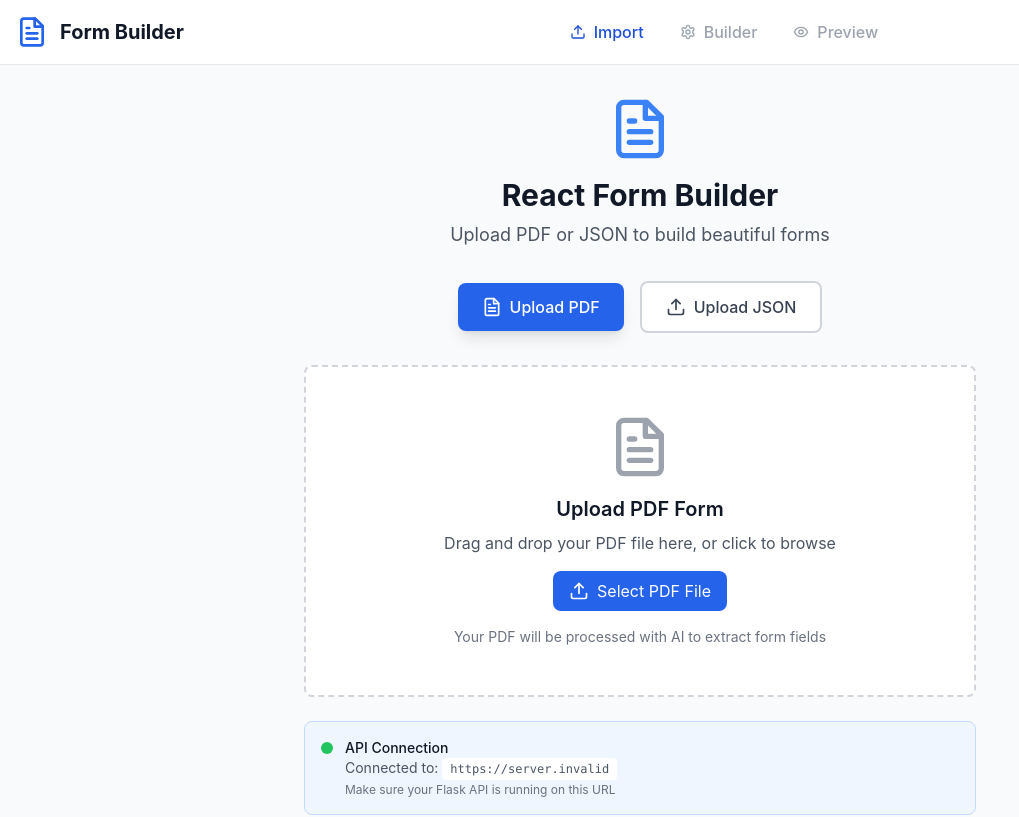
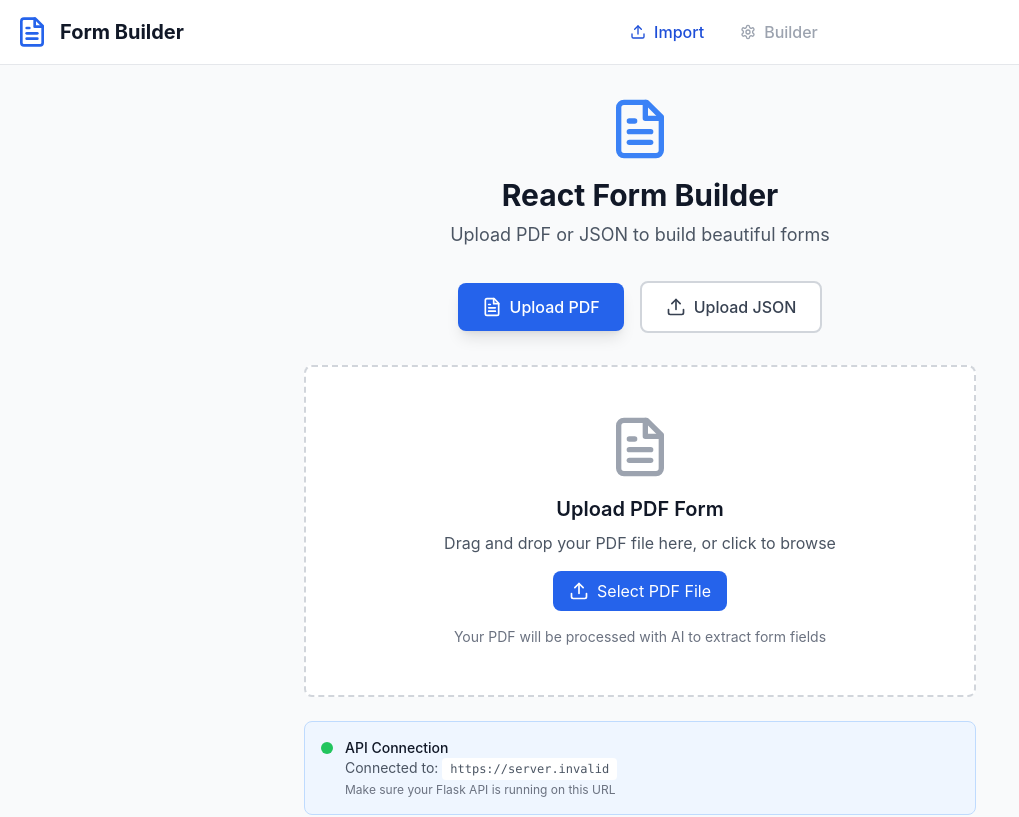
Before and after one commit to Amruth22/react-form-builder, a React (Create React App) app: page / in a window 1280 px wide. Shown: the top 817 px of the page, without its empty margins (0-1019 px from the left). Built offline with nearby package versions, Linux system fonts and the light colour scheme; no server answers.

Commit message:
Hide preview tab from navigation

```diff
--- a/src/components/Header.js
+++ b/src/components/Header.js
@@ -5,7 +5,7 @@ const Header = ({ currentView, onViewChange, onReset, hasData }) => {
   const navItems = [
     { id: 'import', label: 'Import', icon: Upload, disabled: false },
     { id: 'builder', label: 'Builder', icon: Settings, disabled: !hasData },
-    { id: 'preview', label: 'Preview', icon: Eye, disabled: !hasData },
+    // { id: 'preview', label: 'Preview', icon: Eye, disabled: !hasData }, // Hidden for now
   ];
 
   return (
```
